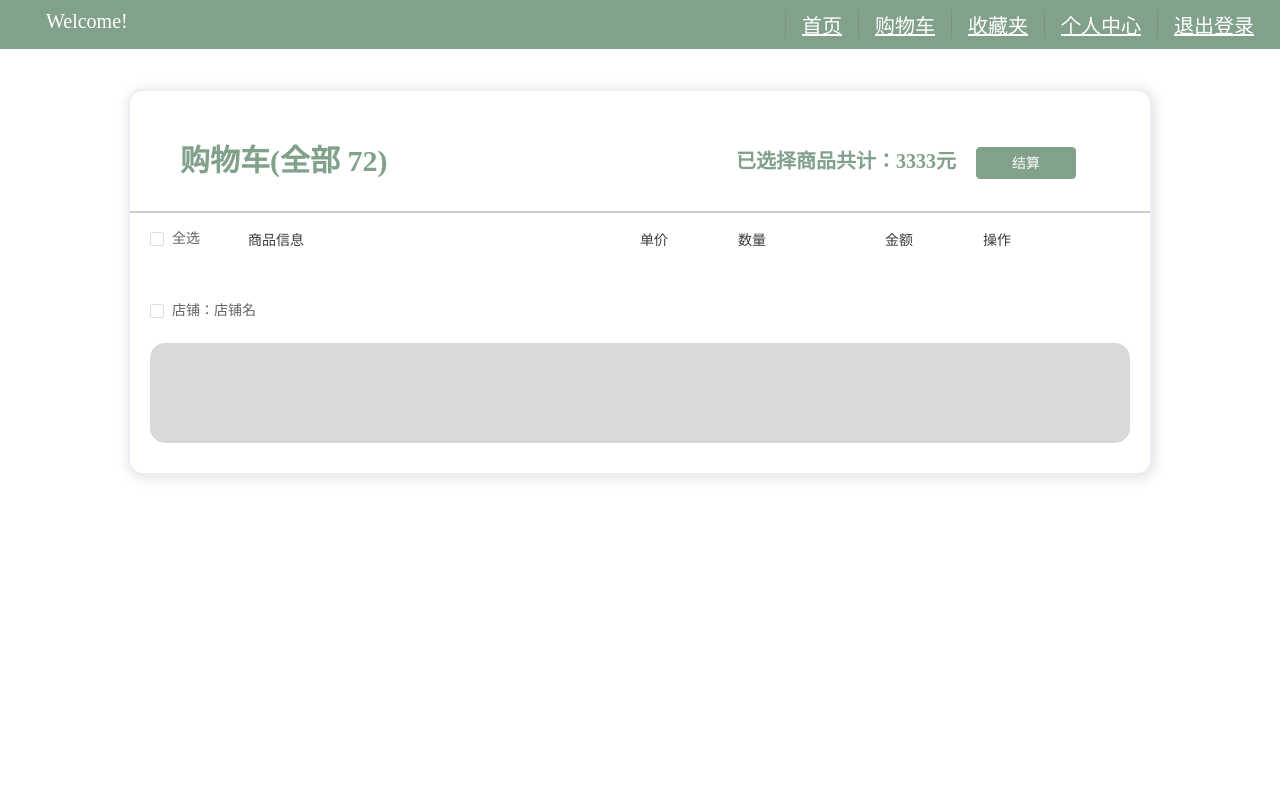
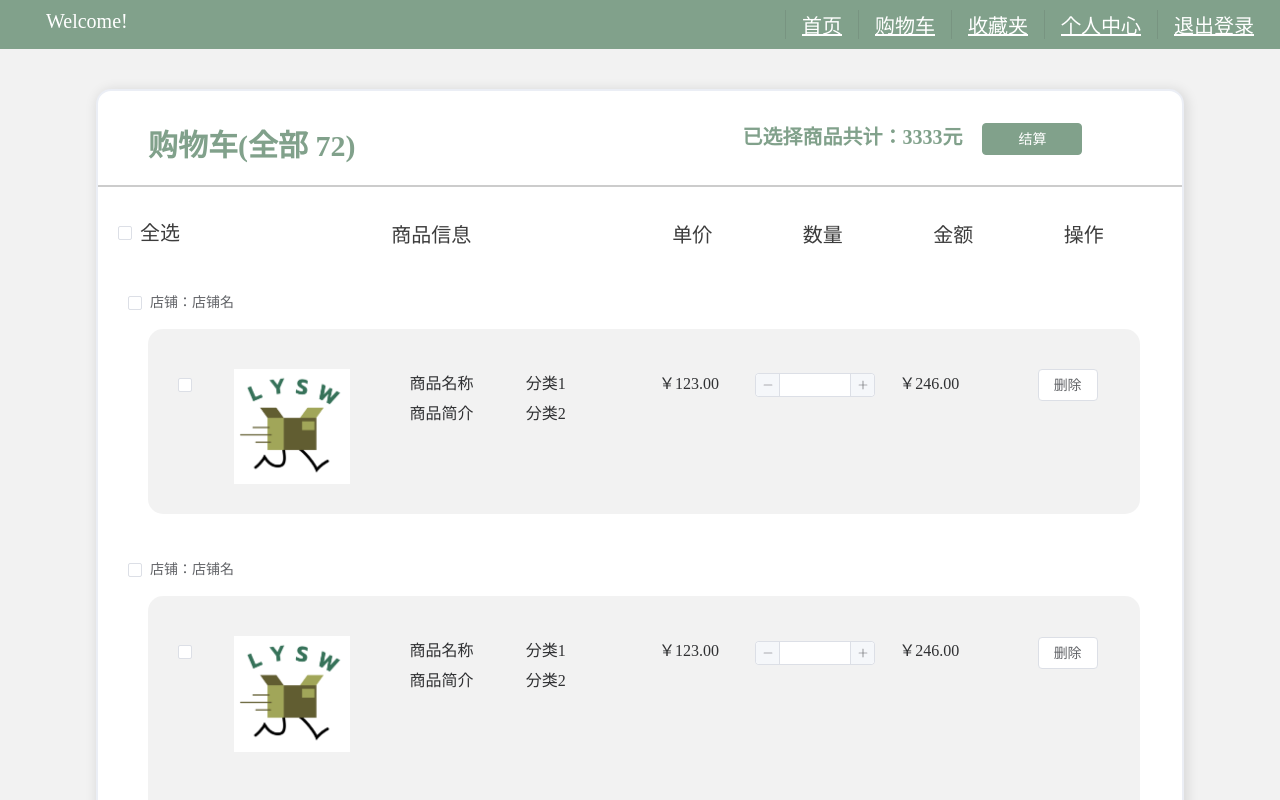
Before and after one commit to Suzyyy207/online-shop, a Vue app in the folder Shop/: page /userSL in a window 1280 px wide. Shown: the top 800 px of the page. Built offline with nearby package versions, Linux system fonts and the light colour scheme.

Commit message:
feat(front): AllSL built

```diff
--- a/Shop/src/components/Public/Nav/ShopkeeperNav.vue
+++ b/Shop/src/components/Public/Nav/ShopkeeperNav.vue
@@ -6,7 +6,7 @@ import { RouterLink, RouterView } from 'vue-router'
     <header>
         <nav>
             <RouterLink to="/ShopkeeperWeb">首页</RouterLink>
-            <RouterLink to="#">购物车</RouterLink>
+            <RouterLink to="/shopkeeperSL">购物车</RouterLink>
             <RouterLink to="#">收藏夹</RouterLink>
             <RouterLink to="/ShopDashboard">我的店铺</RouterLink>
             <RouterLink to="/shopkeeperSelfCenter">个人中心</RouterLink>
--- a/Shop/src/components/ShoppingList/GoodsInSL.vue
+++ b/Shop/src/components/ShoppingList/GoodsInSL.vue
@@ -0,0 +1,66 @@
+<template>
+    <div class="wrap">
+        <el-checkbox class="check"></el-checkbox>
+        <div class="info">
+            <img src="../../assets/logo.png"/>
+            <div class="intro">
+                <span>商品名称</span>
+                <span>商品简介</span>
+            </div>
+            <div class="category">
+                <p>分类1</p>
+                <p>分类2</p>
+            </div>
+        </div>
+        <div class="price">
+            <p>￥123.00</p>
+        </div>
+        <div class="amount">
+            <el-input-number size="small" :min="1" />
+        </div>
+        <div class="count">
+            <p>￥246.00</p>
+        </div>
+        <div class="btn">
+            <el-button>删除</el-button>
+        </div>
+
+    </div>
+
+</template>
+
+<style scoped>
+.wrap{
+    display:grid;
+    grid-template-columns: 10% 40% 10% 15% 10% 15%;
+    background-color: transparent;
+    line-height: 30px;
+}
+.check{
+    grid-column: 1/2;
+}
+.info{
+    grid-column: 2/3;
+    display: grid;
+    grid-template-columns: 30% 25% 25%;
+    gap:20px;
+}
+.intro{
+    display: flex;
+    flex-direction: column;
+}
+.category{
+    display: flex;
+    flex-direction: column;
+}
+.btn{
+    margin:0 auto;
+}
+img{
+    margin-left:-40px;
+    width: 100%;
+    height: 100%;
+    align-items: end;
+    background-color: white;
+}
+</style>
--- a/Shop/src/components/ShoppingList/ShoppingList.vue
+++ b/Shop/src/components/ShoppingList/ShoppingList.vue
@@ -1,4 +1,8 @@
 <!--此组件打包所有购物车内信息，向用户展示-->
+<script setup>
+import GoodsInSL from '../ShoppingList/GoodsInSL.vue'
+</script>
+
 <template>
     <div class="wrap">
         <div class="title">
@@ -24,6 +28,18 @@
                         <el-checkbox>店铺：店铺名</el-checkbox>
                     </div>
                     <div class="goods">
+                        <GoodsInSL class="good"/>
+
+
+                    </div>
+                </div>
+                <div class="singleShop">
+                    <div class="shopInfo">
+                        <el-checkbox>店铺：店铺名</el-checkbox>
+                    </div>
+                    <div class="goods">
+                        <GoodsInSL class="good"/>
+                        <GoodsInSL class="good"/>
 
                     </div>
                 </div>
@@ -34,11 +50,10 @@
 
 <style scoped>
 .wrap{
-    width: 80%;
+    width: 85%;
     height: 100%;
     margin:20px auto;
     padding: 10px 0 30px;
-    line-height: 100px;
     background-color: #fff;
     border-radius: 15px;
     color: #303133;
@@ -51,7 +66,7 @@
     display: grid;
     grid-template-columns: 60% 40%;
     padding: 0px 20px;
-    margin: 10px 10px 0 10px;
+    margin: 20px 10px;
 }
 .title > p{
     grid-column: 1/2;
@@ -99,27 +114,41 @@
     color: #3c3c3c;
     display: grid;
     grid-template-columns: 10% 40% 10% 15% 10% 15%;
-    margin-bottom: 0;
+    margin: 20px auto;
+    text-align: center;
 }
-.cartTable > span{
+.cartTable  span{
     margin-top: -7px;
-    font-size:14px;
     color:#3c3c3c;
     justify-content: top;
+    font-size: 20px;
 }
 
 /*按商家展示排版*/
+
 .singleShop{
     padding:0px 20px;
-    margin:0 auto;
+    margin:0px auto 40px;
+}
+.singleShop .shopInfo{
+    margin:30px 10px;
 }
 .singleShop .goods{
     margin-top:-20px;
-    padding:0px 40px;
-    width:100%;
-    height:100px;
+    margin-left: 30px;
+    padding:10px 0px 0 30px;
+    width:95%;
+    height:auto;
     align-items: center;
-    background-color: rgba(128,128,128,0.3);
+    background-color: rgba(128,128,128,0.1);
     border-radius: 15px;
 }
+.singleShop .goods .good{
+    background-color: transparent;
+    border:none;
+    box-shadow: none;
+    width: 100%;
+    height:auto;
+    padding-top:10px;
+}
 </style>
--- a/Shop/src/views/ShoppingList/ShopkeeperSL.vue
+++ b/Shop/src/views/ShoppingList/ShopkeeperSL.vue
@@ -1,13 +1,25 @@
 <script setup>
 import Nav from '../../components/Public/Nav/ShopkeeperNav.vue'
+import ShoppingList from '../../components/ShoppingList/ShoppingList.vue'
 import { RouterLink, RouterView } from 'vue-router'
 </script>
 
 <template>
-    <Nav></Nav>
-
+    <body>
+        <Nav></Nav>
+        <section class="back">
+            <ShoppingList />
+        </section>
+    </body>
 </template>
 
 <style scoped>
-
+body{
+    background-color: rgba(128,128,128,0.1);
+}
+.back{
+    margin-top: 20px;
+    padding-bottom: 30px;
+    display: flex;
+}
 </style>
--- a/Shop/src/views/ShoppingList/UserSL.vue
+++ b/Shop/src/views/ShoppingList/UserSL.vue
@@ -5,15 +5,21 @@ import { RouterLink, RouterView } from 'vue-router'
 </script>
 
 <template>
-    <Nav></Nav>
-    <section class="back">
-        <ShoppingList />
-    </section>
+    <body>
+        <Nav></Nav>
+        <section class="back">
+            <ShoppingList />
+        </section>
+    </body>
 </template>
 
 <style scoped>
+body{
+    background-color: rgba(128,128,128,0.1);
+}
 .back{
     margin-top: 20px;
+    padding-bottom: 30px;
     display: flex;
 }
 </style>
```
